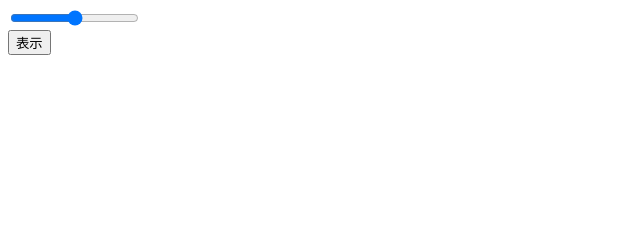
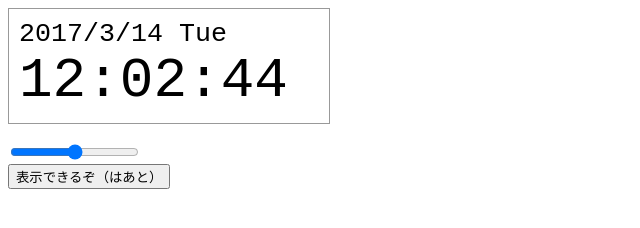
Before and after one commit to v97ug/V97ug.github.io, a plain HTML site: page index.html in a window 1280 px wide. Shown: the whole page, without its empty margins (0-640 px from the left). Drawn offline with Linux system fonts and the light colour scheme.

Commit message:
something

```diff
--- a/index.html
+++ b/index.html
@@ -3,18 +3,64 @@
 <head>
   <meta charset="utf-8">
   <title>V97ugのサンプルページ</title>
+  <style>
+  #clock{
+    font-family:"Courier New";
+    background-clor:#CCCCCC;
+    border:solid #999999 1px;
+    color:#000000;
+    width:300px;
+    padding:10px;
+  }
+  #time{
+    font-size:42pt;
+  }
+  #date{
+    font-size:20pt;
+  }
+  </style>
   <script>
   function showSlider(){
     var sliderValue = document.getElementById("slider").value;
     alert("スライダーの値:" + sliderValue);
   }
+
+  function clock(){
+    var now = new Date();
+
+    var hour = now.getHours();
+    var min = now.getMinutes();
+    var sec = now.getSeconds();
+
+    if (hour < 10) hour = "0" + hour;
+    if (min < 10) min = "0" + min
+    if (sec < 10) sec = "0" + sec
+
+    var timeElement = document.getElementById("time");
+    timeElement.innerHTML = hour + ":" + min + ":" + sec;
+
+    var year = now.getFullYear();
+    var month = now.getMonth() + 1;
+    var day = now.getDate();
+    var weekArray = ["Sun","Mon","Tue","Wed","Thu","Fri","Sat"];
+    var week = weekArray[now.getDay()];
+    var dateElement = document.getElementById("date");
+    dateElement.innerHTML = year + "/" + month + "/" + day + " " + week;
+
+    setTimeout("clock()",1000);
+  }
   </script>
 </head>
-<body>
+<body onLoad="clock()">
+  <div id="clock">
+    <div id="date">----/--/-- ---</div>
+    <div id="time">--:--:--</div>
+  </div>
+  <br>
   <form>
-    <input type="range" id="slider" value="50" min="0" max="100">
+    <input type="range" id="slider" value="500" min="0" max="1000">
     <br>
-    <input type="button" value="表示" onClick="showSlider()">
+    <input type="button" value="表示できるぞ（はあと）" onClick="showSlider()">
   </form>
 </body>
 </html>
```
